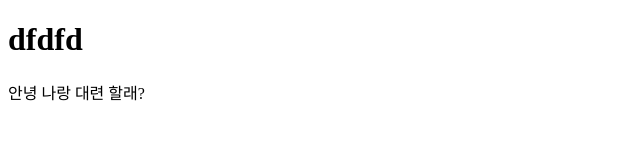
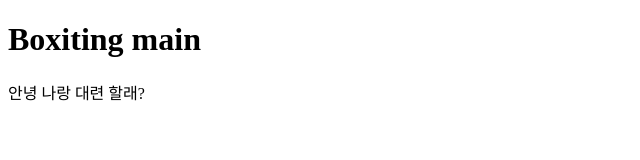
Before and after one commit to NullPointException21/git, a plain HTML site: page index.html in a window 1280 px wide. Shown: the whole page, without its empty margins (0-640 px from the left). Drawn offline with Linux system fonts and the light colour scheme.

Commit message:
메인 페이지 생성

```diff
--- a/index.html
+++ b/index.html
@@ -7,7 +7,7 @@
     <title>Boxing</title>
 </head>
 <body>
-    <h1>dfdfd</h1>
+    <h1>Boxiting main</h1>
     <div>안녕 나랑 대련 할래?</div>
 </body>
 </html>
```
